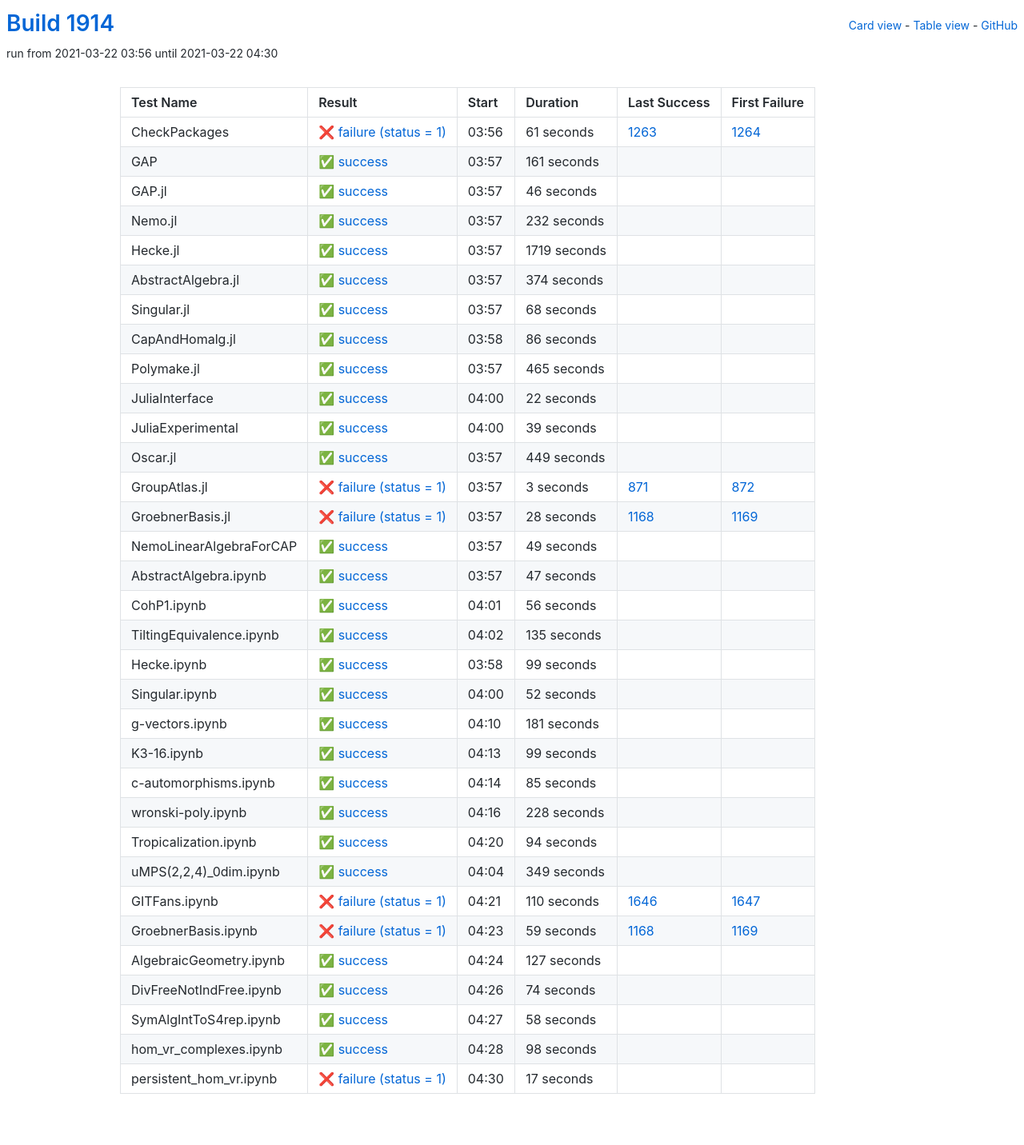
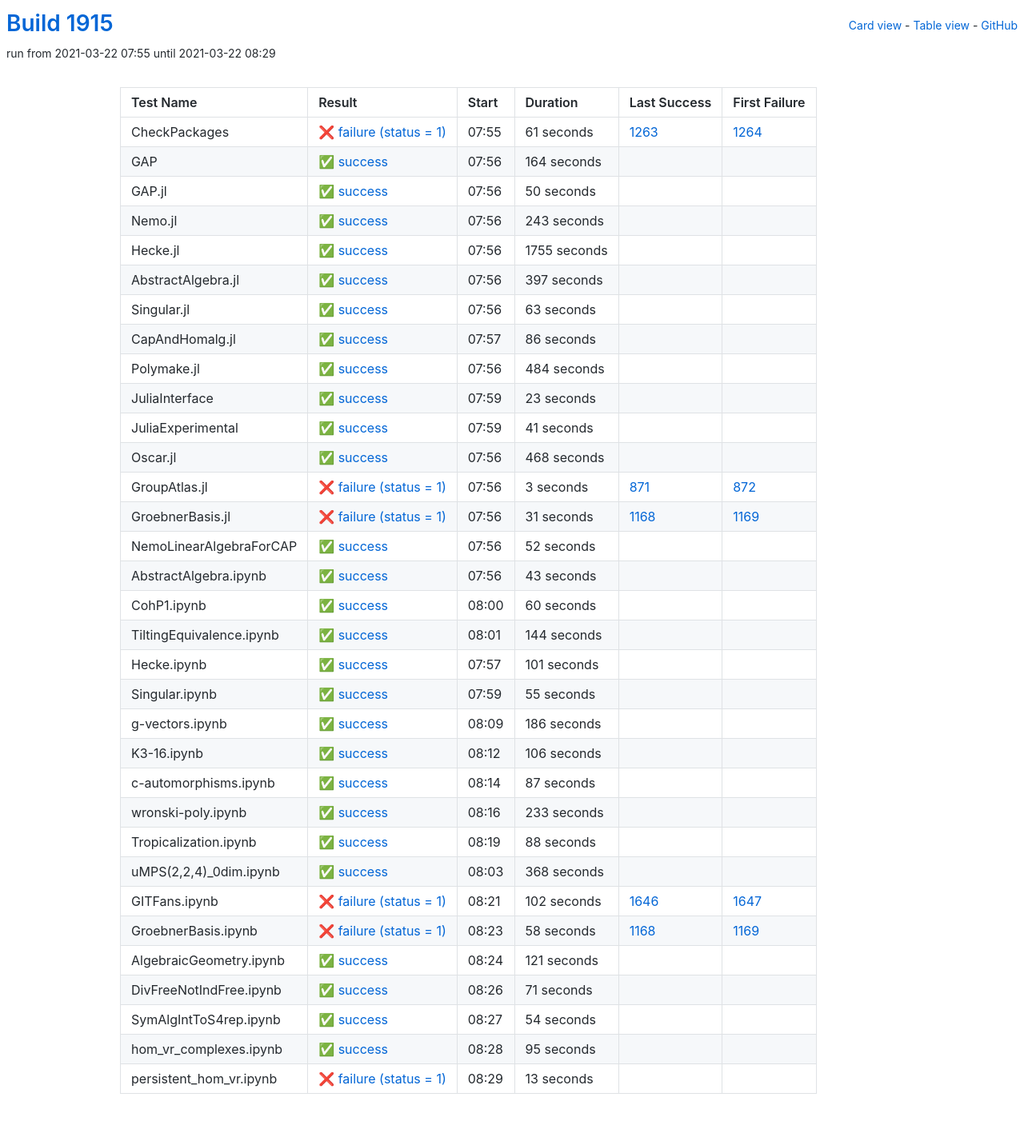
Before and after one commit to oscar-system/oscar-ci-status-stable, a Jekyll site: the page built from table.html, in a window 1280 px wide. Shown: the whole page at 80% size. Built offline with Jekyll 4.4.1, drawn with Linux system fonts in a browser that asks for light colours.

Commit message:
Build #1915

```diff
--- a/_data/ci.yml
+++ b/_data/ci.yml
@@ -1,6 +1,6 @@
 ---
-build: 1914
-build_url: https://oscarci.mathematik.uni-kl.de/job/oscar-stable/1914/
+build: 1915
+build_url: https://oscarci.mathematik.uni-kl.de/job/oscar-stable/1915/
 job: oscar-stable
 organization: oscar-system
 repo: oscar-ci-status-stable
@@ -8,8 +8,8 @@ repourl: https://github.com/oscar-system/oscar-ci-status-stable
 tests:
 - name: CheckPackages
   id: checkpackages
-  log: https://oscarci.mathematik.uni-kl.de/job/oscar-stable/1914/artifact/logs/build-1914/CheckPackages.log
-  start: 2021-03-22 03:56
+  log: https://oscarci.mathematik.uni-kl.de/job/oscar-stable/1915/artifact/logs/build-1915/CheckPackages.log
+  start: 2021-03-22 07:55
   success: false
   exitcode: 1
   status: failure
@@ -20,80 +20,80 @@ tests:
   first_failure_url: https://oscarci.mathematik.uni-kl.de/job/oscar-stable/1264/
 - name: GAP
   id: gap
-  log: https://oscarci.mathematik.uni-kl.de/job/oscar-stable/1914/artifact/logs/build-1914/GAP.log
-  start: 2021-03-22 03:57
+  log: https://oscarci.mathematik.uni-kl.de/job/oscar-stable/1915/artifact/logs/build-1915/GAP.log
+  start: 2021-03-22 07:56
   success: true
   exitcode: 0
   status: success
-  duration: 161
+  duration: 164
   last_success: false
   last_success_url:
   first_failure: false
   first_failure_url:
 - name: GAP.jl
   id: gap-jl
-  log: https://oscarci.mathematik.uni-kl.de/job/oscar-stable/1914/artifact/logs/build-1914/GAP.jl.log
-  start: 2021-03-22 03:57
+  log: https://oscarci.mathematik.uni-kl.de/job/oscar-stable/1915/artifact/logs/build-1915/GAP.jl.log
+  start: 2021-03-22 07:56
   success: true
   exitcode: 0
   status: success
-  duration: 46
+  duration: 50
   last_success: false
   last_success_url:
   first_failure: false
   first_failure_url:
 - name: Nemo.jl
   id: nemo-jl
-  log: https://oscarci.mathematik.uni-kl.de/job/oscar-stable/1914/artifact/logs/build-1914/Nemo.jl.log
-  start: 2021-03-22 03:57
+  log: https://oscarci.mathematik.uni-kl.de/job/oscar-stable/1915/artifact/logs/build-1915/Nemo.jl.log
+  start: 2021-03-22 07:56
   success: true
   exitcode: 0
   status: success
-  duration: 232
+  duration: 243
   last_success: false
   last_success_url:
   first_failure: false
   first_failure_url:
 - name: Hecke.jl
   id: hecke-jl
-  log: https://oscarci.mathematik.uni-kl.de/job/oscar-stable/1914/artifact/logs/build-1914/Hecke.jl.log
-  start: 2021-03-22 03:57
+  log: https://oscarci.mathematik.uni-kl.de/job/oscar-stable/1915/artifact/logs/build-1915/Hecke.jl.log
+  start: 2021-03-22 07:56
   success: true
   exitcode: 0
   status: success
-  duration: 1719
+  duration: 1755
   last_success: false
   last_success_url:
   first_failure: false
   first_failure_url:
 - name: AbstractAlgebra.jl
   id: abstractalgebra-jl
-  log: https://oscarci.mathematik.uni-kl.de/job/oscar-stable/1914/artifact/logs/build-1914/AbstractAlgebra.jl.log
-  start: 2021-03-22 03:57
+  log: https://oscarci.mathematik.uni-kl.de/job/oscar-stable/1915/artifact/logs/build-1915/AbstractAlgebra.jl.log
+  start: 2021-03-22 07:56
   success: true
   exitcode: 0
   status: success
-  duration: 374
+  duration: 397
   last_success: false
   last_success_url:
   first_failure: false
   first_failure_url:
 - name: Singular.jl
   id: singular-jl
-  log: https://oscarci.mathematik.uni-kl.de/job/oscar-stable/1914/artifact/logs/build-1914/Singular.jl.log
-  start: 2021-03-22 03:57
+  log: https://oscarci.mathematik.uni-kl.de/job/oscar-stable/1915/artifact/logs/build-1915/Singular.jl.log
+  start: 2021-03-22 07:56
   success: true
   exitcode: 0
   status: success
-  duration: 68
+  duration: 63
   last_success: false
   last_success_url:
   first_failure: false
   first_failure_url:
 - name: CapAndHomalg.jl
   id: capandhomalg-jl
-  log: https://oscarci.mathematik.uni-kl.de/job/oscar-stable/1914/artifact/logs/build-1914/CapAndHomalg.jl.log
-  start: 2021-03-22 03:58
+  log: https://oscarci.mathematik.uni-kl.de/job/oscar-stable/1915/artifact/logs/build-1915/CapAndHomalg.jl.log
+  start: 2021-03-22 07:57
   success: true
   exitcode: 0
   status: success
@@ -104,56 +104,56 @@ tests:
   first_failure_url:
 - name: Polymake.jl
   id: polymake-jl
-  log: https://oscarci.mathematik.uni-kl.de/job/oscar-stable/1914/artifact/logs/build-1914/Polymake.jl.log
-  start: 2021-03-22 03:57
+  log: https://oscarci.mathematik.uni-kl.de/job/oscar-stable/1915/artifact/logs/build-1915/Polymake.jl.log
+  start: 2021-03-22 07:56
   success: true
   exitcode: 0
   status: success
-  duration: 465
+  duration: 484
   last_success: false
   last_success_url:
   first_failure: false
   first_failure_url:
 - name: JuliaInterface
   id: juliainterface
-  log: https://oscarci.mathematik.uni-kl.de/job/oscar-stable/1914/artifact/logs/build-1914/JuliaInterface.log
-  start: 2021-03-22 04:00
+  log: https://oscarci.mathematik.uni-kl.de/job/oscar-stable/1915/artifact/logs/build-1915/JuliaInterface.log
+  start: 2021-03-22 07:59
   success: true
   exitcode: 0
   status: success
-  duration: 22
+  duration: 23
   last_success: false
   last_success_url:
   first_failure: false
   first_failure_url:
 - name: JuliaExperimental
   id: juliaexperimental
-  log: https://oscarci.mathematik.uni-kl.de/job/oscar-stable/1914/artifact/logs/build-1914/JuliaExperimental.log
-  start: 2021-03-22 04:00
+  log: https://oscarci.mathematik.uni-kl.de/job/oscar-stable/1915/artifact/logs/build-1915/JuliaExperimental.log
+  start: 2021-03-22 07:59
   success: true
   exitcode: 0
   status: success
-  duration: 39
+  duration: 41
   last_success: false
   last_success_url:
   first_failure: false
   first_failure_url:
 - name: Oscar.jl
   id: oscar-jl
-  log: https://oscarci.mathematik.uni-kl.de/job/oscar-stable/1914/artifact/logs/build-1914/Oscar.jl.log
-  start: 2021-03-22 03:57
+  log: https://oscarci.mathematik.uni-kl.de/job/oscar-stable/1915/artifact/logs/build-1915/Oscar.jl.log
+  start: 2021-03-22 07:56
   success: true
   exitcode: 0
   status: success
-  duration: 449
+  duration: 468
   last_success: false
   last_success_url:
   first_failure: false
   first_failure_url:
 - name: GroupAtlas.jl
   id: groupatlas-jl
-  log: https://oscarci.mathematik.uni-kl.de/job/oscar-stable/1914/artifact/logs/build-1914/GroupAtlas.jl.log
-  start: 2021-03-22 03:57
+  log: https://oscarci.mathematik.uni-kl.de/job/oscar-stable/1915/artifact/logs/build-1915/GroupAtlas.jl.log
+  start: 2021-03-22 07:56
   success: false
   exitcode: 1
   status: failure
@@ -164,80 +164,20 @@ tests:
   first_failure_url: https://oscarci.mathematik.uni-kl.de/job/oscar-stable/872/
 - name: GroebnerBasis.jl
   id: groebnerbasis-jl
-  log: https://oscarci.mathematik.uni-kl.de/job/oscar-stable/1914/artifact/logs/build-1914/GroebnerBasis.jl.log
-  start: 2021-03-22 03:57
+  log: https://oscarci.mathematik.uni-kl.de/job/oscar-stable/1915/artifact/logs/build-1915/GroebnerBasis.jl.log
+  start: 2021-03-22 07:56
   success: false
   exitcode: 1
   status: failure
-  duration: 28
+  duration: 31
   last_success: 1168
   last_success_url: https://oscarci.mathematik.uni-kl.de/job/oscar-stable/1168/
   first_failure: 1169
   first_failure_url: https://oscarci.mathematik.uni-kl.de/job/oscar-stable/1169/
 - name: NemoLinearAlgebraForCAP
   id: nemolinearalgebraforcap
-  log: https://oscarci.mathematik.uni-kl.de/job/oscar-stable/1914/artifact/logs/build-1914/NemoLinearAlgebraForCAP.log
-  start: 2021-03-22 03:57
-  success: true
-  exitcode: 0
-  status: success
-  duration: 49
-  last_success: false
-  last_success_url:
-  first_failure: false
-  first_failure_url:
-- name: AbstractAlgebra.ipynb
-  id: abstractalgebra-ipynb
-  log: https://oscarci.mathematik.uni-kl.de/job/oscar-stable/1914/artifact/logs/build-1914/AbstractAlgebra.ipynb.log
-  start: 2021-03-22 03:57
-  success: true
-  exitcode: 0
-  status: success
-  duration: 47
-  last_success: false
-  last_success_url:
-  first_failure: false
-  first_failure_url:
-- name: CohP1.ipynb
-  id: cohp1-ipynb
-  log: https://oscarci.mathematik.uni-kl.de/job/oscar-stable/1914/artifact/logs/build-1914/CohP1.ipynb.log
-  start: 2021-03-22 04:01
-  success: true
-  exitcode: 0
-  status: success
-  duration: 56
-  last_success: false
-  last_success_url:
-  first_failure: false
-  first_failure_url:
-- name: TiltingEquivalence.ipynb
-  id: tiltingequivalence-ipynb
-  log: https://oscarci.mathematik.uni-kl.de/job/oscar-stable/1914/artifact/logs/build-1914/TiltingEquivalence.ipynb.log
-  start: 2021-03-22 04:02
-  success: true
-  exitcode: 0
-  status: success
-  duration: 135
-  last_success: false
-  last_success_url:
-  first_failure: false
-  first_failure_url:
-- name: Hecke.ipynb
-  id: hecke-ipynb
-  log: https://oscarci.mathematik.uni-kl.de/job/oscar-stable/1914/artifact/logs/build-1914/Hecke.ipynb.log
-  start: 2021-03-22 03:58
-  success: true
-  exitcode: 0
-  status: success
-  duration: 99
-  last_success: false
-  last_success_url:
-  first_failure: false
-  first_failure_url:
-- name: Singular.ipynb
-  id: singular-ipynb
-  log: https://oscarci.mathematik.uni-kl.de/job/oscar-stable/1914/artifact/logs/build-1914/Singular.ipynb.log
-  start: 2021-03-22 04:00
+  log: https://oscarci.mathematik.uni-kl.de/job/oscar-stable/1915/artifact/logs/build-1915/NemoLinearAlgebraForCAP.log
+  start: 2021-03-22 07:56
   success: true
   exitcode: 0
   status: success
@@ -246,158 +186,218 @@ tests:
   last_success_url:
   first_failure: false
   first_failure_url:
-- name: g-vectors.ipynb
-  id: g-vectors-ipynb
-  log: https://oscarci.mathematik.uni-kl.de/job/oscar-stable/1914/artifact/logs/build-1914/g-vectors.ipynb.log
-  start: 2021-03-22 04:10
+- name: AbstractAlgebra.ipynb
+  id: abstractalgebra-ipynb
+  log: https://oscarci.mathematik.uni-kl.de/job/oscar-stable/1915/artifact/logs/build-1915/AbstractAlgebra.ipynb.log
+  start: 2021-03-22 07:56
   success: true
   exitcode: 0
   status: success
-  duration: 181
+  duration: 43
+  last_success: false
+  last_success_url:
+  first_failure: false
+  first_failure_url:
+- name: CohP1.ipynb
+  id: cohp1-ipynb
+  log: https://oscarci.mathematik.uni-kl.de/job/oscar-stable/1915/artifact/logs/build-1915/CohP1.ipynb.log
+  start: 2021-03-22 08:00
+  success: true
+  exitcode: 0
+  status: success
+  duration: 60
+  last_success: false
+  last_success_url:
+  first_failure: false
+  first_failure_url:
+- name: TiltingEquivalence.ipynb
+  id: tiltingequivalence-ipynb
+  log: https://oscarci.mathematik.uni-kl.de/job/oscar-stable/1915/artifact/logs/build-1915/TiltingEquivalence.ipynb.log
+  start: 2021-03-22 08:01
+  success: true
+  exitcode: 0
+  status: success
+  duration: 144
+  last_success: false
+  last_success_url:
+  first_failure: false
+  first_failure_url:
+- name: Hecke.ipynb
+  id: hecke-ipynb
+  log: https://oscarci.mathematik.uni-kl.de/job/oscar-stable/1915/artifact/logs/build-1915/Hecke.ipynb.log
+  start: 2021-03-22 07:57
+  success: true
+  exitcode: 0
+  status: success
+  duration: 101
+  last_success: false
+  last_success_url:
+  first_failure: false
+  first_failure_url:
+- name: Singular.ipynb
+  id: singular-ipynb
+  log: https://oscarci.mathematik.uni-kl.de/job/oscar-stable/1915/artifact/logs/build-1915/Singular.ipynb.log
+  start: 2021-03-22 07:59
+  success: true
+  exitcode: 0
+  status: success
+  duration: 55
+  last_success: false
+  last_success_url:
+  first_failure: false
+  first_failure_url:
+- name: g-vectors.ipynb
+  id: g-vectors-ipynb
+  log: https://oscarci.mathematik.uni-kl.de/job/oscar-stable/1915/artifact/logs/build-1915/g-vectors.ipynb.log
+  start: 2021-03-22 08:09
+  success: true
+  exitcode: 0
+  status: success
+  duration: 186
   last_success: false
   last_success_url:
   first_failure: false
   first_failure_url:
 - name: K3-16.ipynb
   id: k3-16-ipynb
-  log: https://oscarci.mathematik.uni-kl.de/job/oscar-stable/1914/artifact/logs/build-1914/K3-16.ipynb.log
-  start: 2021-03-22 04:13
+  log: https://oscarci.mathematik.uni-kl.de/job/oscar-stable/1915/artifact/logs/build-1915/K3-16.ipynb.log
+  start: 2021-03-22 08:12
   success: true
   exitcode: 0
   status: success
-  duration: 99
+  duration: 106
   last_success: false
   last_success_url:
   first_failure: false
   first_failure_url:
 - name: c-automorphisms.ipynb
   id: c-automorphisms-ipynb
-  log: https://oscarci.mathematik.uni-kl.de/job/oscar-stable/1914/artifact/logs/build-1914/c-automorphisms.ipynb.log
-  start: 2021-03-22 04:14
+  log: https://oscarci.mathematik.uni-kl.de/job/oscar-stable/1915/artifact/logs/build-1915/c-automorphisms.ipynb.log
+  start: 2021-03-22 08:14
   success: true
   exitcode: 0
   status: success
-  duration: 85
+  duration: 87
   last_success: false
   last_success_url:
   first_failure: false
   first_failure_url:
 - name: wronski-poly.ipynb
   id: wronski-poly-ipynb
-  log: https://oscarci.mathematik.uni-kl.de/job/oscar-stable/1914/artifact/logs/build-1914/wronski-poly.ipynb.log
-  start: 2021-03-22 04:16
+  log: https://oscarci.mathematik.uni-kl.de/job/oscar-stable/1915/artifact/logs/build-1915/wronski-poly.ipynb.log
+  start: 2021-03-22 08:16
   success: true
   exitcode: 0
   status: success
-  duration: 228
+  duration: 233
   last_success: false
   last_success_url:
   first_failure: false
   first_failure_url:
 - name: Tropicalization.ipynb
   id: tropicalization-ipynb
-  log: https://oscarci.mathematik.uni-kl.de/job/oscar-stable/1914/artifact/logs/build-1914/Tropicalization.ipynb.log
-  start: 2021-03-22 04:20
+  log: https://oscarci.mathematik.uni-kl.de/job/oscar-stable/1915/artifact/logs/build-1915/Tropicalization.ipynb.log
+  start: 2021-03-22 08:19
   success: true
   exitcode: 0
   status: success
-  duration: 94
+  duration: 88
   last_success: false
   last_success_url:
   first_failure: false
   first_failure_url:
 - name: uMPS(2,2,4)_0dim.ipynb
   id: umps-2-2-4-0dim-ipynb
-  log: https://oscarci.mathematik.uni-kl.de/job/oscar-stable/1914/artifact/logs/build-1914/uMPS-2-2-4-_0dim.ipynb.log
-  start: 2021-03-22 04:04
+  log: https://oscarci.mathematik.uni-kl.de/job/oscar-stable/1915/artifact/logs/build-1915/uMPS-2-2-4-_0dim.ipynb.log
+  start: 2021-03-22 08:03
   success: true
   exitcode: 0
   status: success
-  duration: 349
+  duration: 368
   last_success: false
   last_success_url:
   first_failure: false
   first_failure_url:
 - name: GITFans.ipynb
   id: gitfans-ipynb
-  log: https://oscarci.mathematik.uni-kl.de/job/oscar-stable/1914/artifact/logs/build-1914/GITFans.ipynb.log
-  start: 2021-03-22 04:21
+  log: https://oscarci.mathematik.uni-kl.de/job/oscar-stable/1915/artifact/logs/build-1915/GITFans.ipynb.log
+  start: 2021-03-22 08:21
   success: false
   exitcode: 1
   status: failure
-  duration: 110
+  duration: 102
   last_success: 1646
   last_success_url: https://oscarci.mathematik.uni-kl.de/job/oscar-stable/1646/
   first_failure: 1647
   first_failure_url: https://oscarci.mathematik.uni-kl.de/job/oscar-stable/1647/
 - name: GroebnerBasis.ipynb
   id: groebnerbasis-ipynb
-  log: https://oscarci.mathematik.uni-kl.de/job/oscar-stable/1914/artifact/logs/build-1914/GroebnerBasis.ipynb.log
-  start: 2021-03-22 04:23
+  log: https://oscarci.mathematik.uni-kl.de/job/oscar-stable/1915/artifact/logs/build-1915/GroebnerBasis.ipynb.log
+  start: 2021-03-22 08:23
   success: false
   exitcode: 1
   status: failure
-  duration: 59
+  duration: 58
   last_success: 1168
   last_success_url: https://oscarci.mathematik.uni-kl.de/job/oscar-stable/1168/
   first_failure: 1169
   first_failure_url: https://oscarci.mathematik.uni-kl.de/job/oscar-stable/1169/
 - name: AlgebraicGeometry.ipynb
   id: algebraicgeometry-ipynb
-  log: https://oscarci.mathematik.uni-kl.de/job/oscar-stable/1914/artifact/logs/build-1914/AlgebraicGeometry.ipynb.log
-  start: 2021-03-22 04:24
+  log: https://oscarci.mathematik.uni-kl.de/job/oscar-stable/1915/artifact/logs/build-1915/AlgebraicGeometry.ipynb.log
+  start: 2021-03-22 08:24
   success: true
   exitcode: 0
   status: success
-  duration: 127
+  duration: 121
   last_success: false
   last_success_url:
   first_failure: false
   first_failure_url:
 - name: DivFreeNotIndFree.ipynb
   id: divfreenotindfree-ipynb
-  log: https://oscarci.mathematik.uni-kl.de/job/oscar-stable/1914/artifact/logs/build-1914/DivFreeNotIndFree.ipynb.log
-  start: 2021-03-22 04:26
+  log: https://oscarci.mathematik.uni-kl.de/job/oscar-stable/1915/artifact/logs/build-1915/DivFreeNotIndFree.ipynb.log
+  start: 2021-03-22 08:26
   success: true
   exitcode: 0
   status: success
-  duration: 74
+  duration: 71
   last_success: false
   last_success_url:
   first_failure: false
   first_failure_url:
 - name: SymAlgIntToS4rep.ipynb
   id: symalginttos4rep-ipynb
-  log: https://oscarci.mathematik.uni-kl.de/job/oscar-stable/1914/artifact/logs/build-1914/SymAlgIntToS4rep.ipynb.log
-  start: 2021-03-22 04:27
+  log: https://oscarci.mathematik.uni-kl.de/job/oscar-stable/1915/artifact/logs/build-1915/SymAlgIntToS4rep.ipynb.log
+  start: 2021-03-22 08:27
   success: true
   exitcode: 0
   status: success
-  duration: 58
+  duration: 54
   last_success: false
   last_success_url:
   first_failure: false
   first_failure_url:
 - name: hom_vr_complexes.ipynb
   id: hom-vr-complexes-ipynb
-  log: https://oscarci.mathematik.uni-kl.de/job/oscar-stable/1914/artifact/logs/build-1914/hom_vr_complexes.ipynb.log
-  start: 2021-03-22 04:28
+  log: https://oscarci.mathematik.uni-kl.de/job/oscar-stable/1915/artifact/logs/build-1915/hom_vr_complexes.ipynb.log
+  start: 2021-03-22 08:28
   success: true
   exitcode: 0
   status: success
-  duration: 98
+  duration: 95
   last_success: false
   last_success_url:
   first_failure: false
   first_failure_url:
 - name: persistent_hom_vr.ipynb
   id: persistent-hom-vr-ipynb
-  log: https://oscarci.mathematik.uni-kl.de/job/oscar-stable/1914/artifact/logs/build-1914/persistent_hom_vr.ipynb.log
-  start: 2021-03-22 04:30
+  log: https://oscarci.mathematik.uni-kl.de/job/oscar-stable/1915/artifact/logs/build-1915/persistent_hom_vr.ipynb.log
+  start: 2021-03-22 08:29
   success: false
   exitcode: 1
   status: failure
-  duration: 17
+  duration: 13
   last_success: false
   last_success_url:
   first_failure: false
```
Also changed, not shown: README.md.
